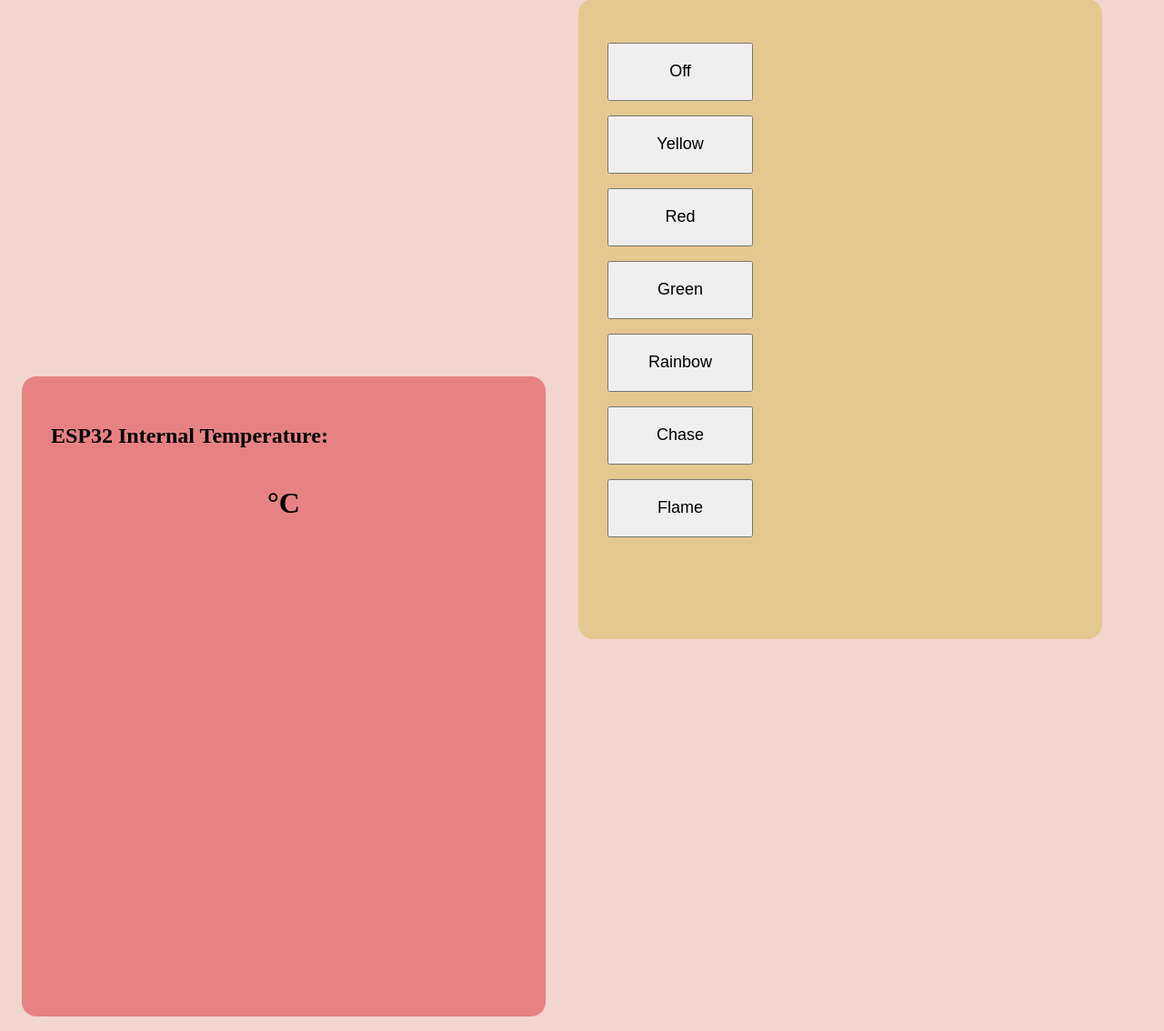
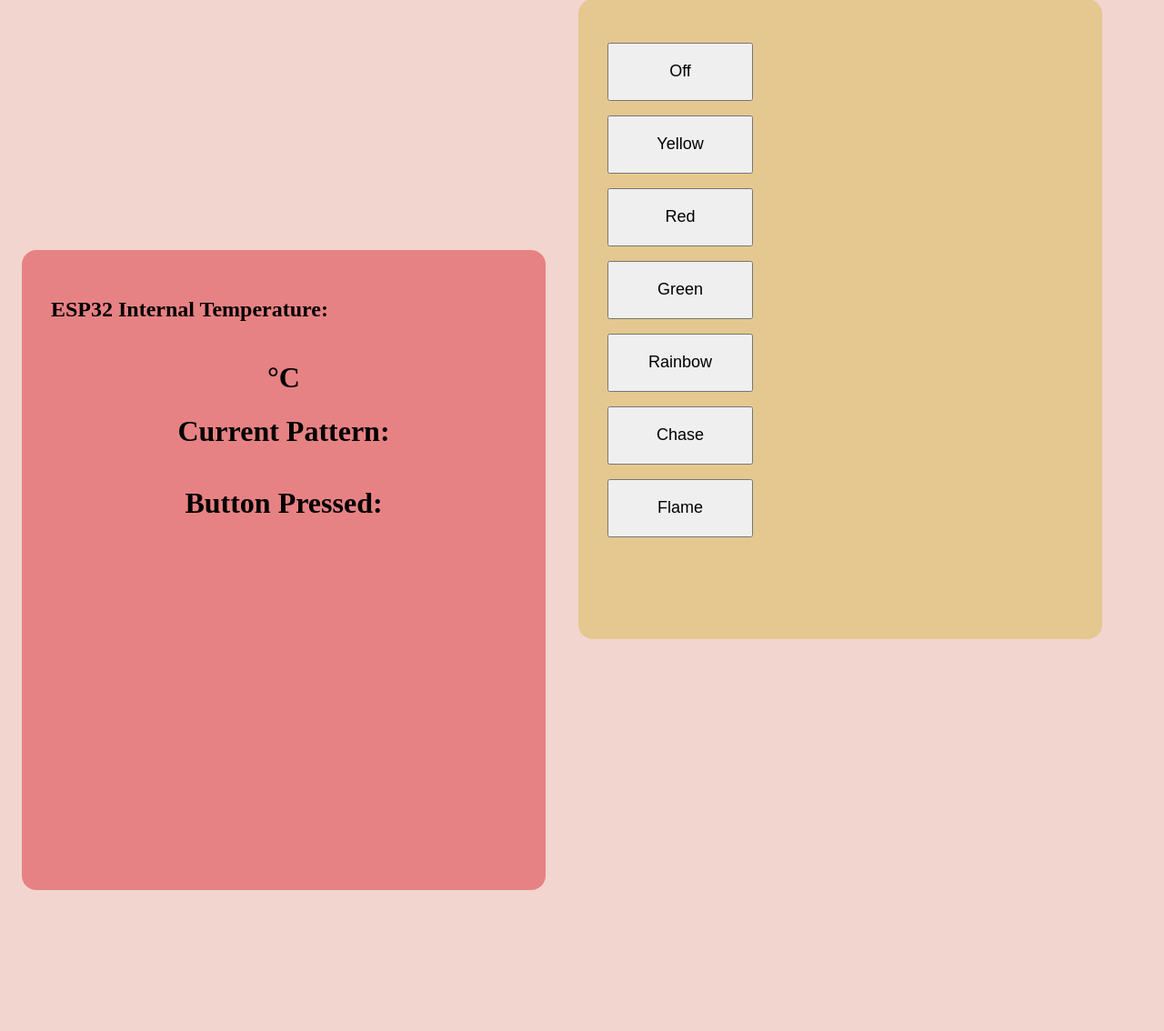
Before and after one commit to LwardShef/ArduinoCOM313, a Flask app: page / in a window 1280 px wide. Shown: the part 97-1231 px from the top of the page at 91% size. After the commit the page ends 1076 px from the top, so only its background shows below. Run offline with Flask 3, Linux system fonts and the light colour scheme.

Commit message:
meowmeow

```diff
--- a/app.py
+++ b/app.py
@@ -2,7 +2,7 @@
 app = Flask(__name__)
 app.config['SECRET_KEY'] = ''
 
-data = {'Pattern': "Solid", 'Temperature': 0}
+data = {'Pattern': "Solid", 'Temperature': 0, 'ButtonPressed' : False}
 @app.route('/', methods = ['POST','GET'])
 def hello_world():  # put application's code here
     if request.method == 'POST':
@@ -32,8 +32,9 @@
 
         data['Pattern'] = content['Pattern']
         data['Temperature'] = content['Temperature']
+        data['ButtonPressed'] = content['ButtonPressed']
 
-        print(f"Received data: Pattern={data['Pattern']}, Temperature={data['Temperature']}")
+        print(f"Received data: Pattern={data['Pattern']}, Temperature={data['Temperature']}, ButtonPressed={data['ButtonPressed']}")
         return jsonify({'success': True})
     except Exception as e:
         print(f"Error receiving data: {str(e)}")
@@ -46,7 +47,7 @@
 
 @app.route('/get_js_data', methods = ['POST','GET'])
 def get_js_data():
-    return jsonify(data['Temperature'])
+    return jsonify(data)
 
 if __name__ == '__main__':
     app.run()
--- a/static/style.css
+++ b/static/style.css
@@ -11,7 +11,7 @@
 #right-column{
     background-color: #e5c890;
 }
-#columns div{
+#middle-column, #right-column{
     display:inline-block;
     padding: 2rem;
     margin: 1rem;
--- a/templates/Home.html
+++ b/templates/Home.html
@@ -11,9 +11,23 @@
 <h1 class="title">ESP32 Remote Control</h1>
 <div id="columns">
     <div id="middle-column">
-        <h2>ESP32 Internal Temperature:</h2>
-        <h1 id="temperature"></h1>
-        <h1>&#176;C</h1>
+        <div>
+           <h2>ESP32 Internal Temperature:</h2>
+            <div id="temperature-display">
+                <h1 id="temperature"></h1>
+                <h1>&#176;C</h1>
+            </div>
+            <div>
+                <h1>Current Pattern:</h1>
+                <h1 id="pattern"></h1>
+            </div>
+            <div>
+                <h1>Button Pressed:</h1>
+                <h1 id="button"></h1>
+            </div>
+        </div>
+
+
     </div>
     <div id="right-column">
         <form  action="/" method="post">
@@ -35,7 +49,10 @@
             .then(response => response.json())
             .then(json => {
                 console.log(json);
-                document.getElementById("temperature").innerHTML = JSON.stringify(json)
+                document.getElementById("temperature").innerHTML = JSON.stringify(json.Temperature)
+                document.getElementById("pattern").innerHTML = JSON.stringify(json.Pattern)
+                document.getElementById("button").innerHTML = JSON.stringify(json.ButtonPressed)
+
             })
         }, 2000);
 </script>
```
